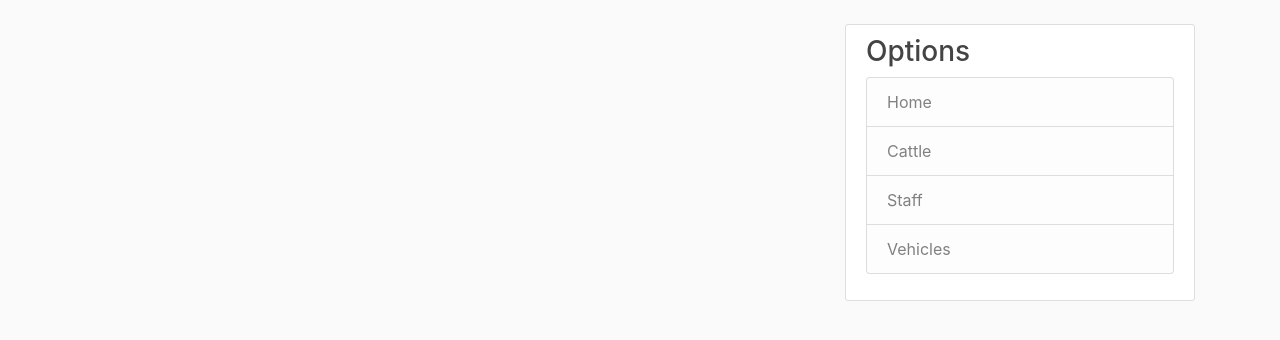
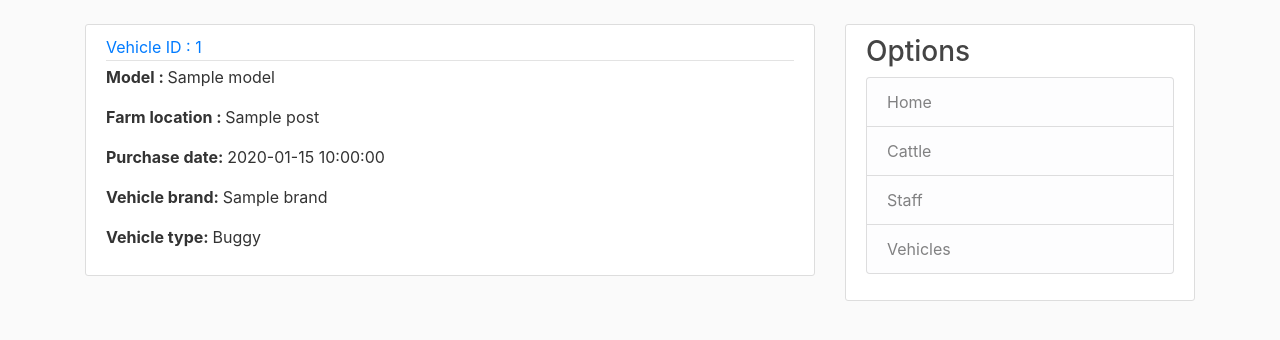
Before and after one commit to lexmiros/SBR_Database, a Flask app: template templates/vehicles.html in a window 1280 px wide. Shown: the part 56-396 px from the top of the page. Run offline with Flask 2, Linux system fonts and the light colour scheme; the template is opened without the code that fills it: most values are stand-ins (such as "Sample title", 1, 10 or a date in 2020); some libraries are stand-ins or nearby versions.

Commit message:
Created webpage and functionality to show all vehicles from vehicles, brands, and their specilisations in one query

```diff
--- a/app.py
+++ b/app.py
@@ -64,8 +64,11 @@ def cattle():
 #Vehicle pages
 @app.route("/vehicles")
 def vehicles():
-    return render_template("vehicles.html")
-
+    conn.row_factory = dict_factory
+    c = conn.cursor()
+    c.execute("SELECT * FROM vehicles INNER JOIN vehicle_brands ON vehicles.VehicleID=vehicle_brands.VehicleID LEFT JOIN motorbikes ON vehicles.VehicleID=motorbikes.VehicleID LEFT JOIN quadbikes ON vehicles.VehicleID=quadbikes.VehicleID LEFT JOIN buggies ON vehicles.VehicleID=buggies.VehicleID;")
+    posts = c.fetchall()
+    return render_template('vehicles.html', posts=posts)
 #staff homepage
 @app.route("/staff_home")
 def staff_home():
--- a/templates/vehicles.html
+++ b/templates/vehicles.html
@@ -1,8 +1,26 @@
+{% extends "layout.html" %}
+{% block content %}
+    {% for post in posts %}
+        <article class="media content-section">
+          <div class="media-body">
+            <div class="article-metadata">
+              <a class="mr-2" href="#">Vehicle ID : {{ post.VehicleID }}</a>
+            </div>
 
-{% extends "layout.html" %}
+            <p class="article-content"><b> Model : </b>{{ post.Model }} </p>
+            <p class="article-content"><b> Farm location : </b>{{ post.FarmName }} </p>
+            <p class="article-content"><b> Purchase date: </b>{{ post.PurchaseDate }} </p>
+            <p class="article-content"><b> Vehicle brand: </b>{{ post.Brand }} </p>
 
-{% block content %}
+            {% if post.EngineCC %}
+            <p class="article-content"><b> Vehicle type: </b> Motorbike </p>
+            {% elif post.RollCage %}
+            <p class="article-content"><b> Vehicle type: </b> Quadbike </p>
+            {% elif post.NumberOfSeats %}
+            <p class="article-content"><b> Vehicle type: </b> Buggy </p>
+            {% endif %}
 
-
-
+          </div>
+        </article>
+    {% endfor %}
 {% endblock content %}
```
